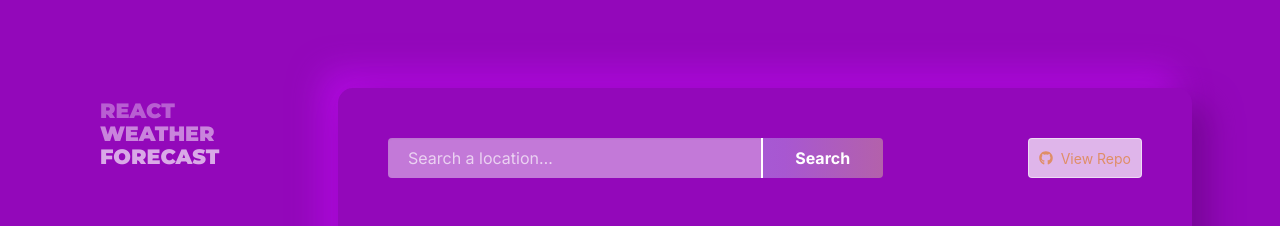
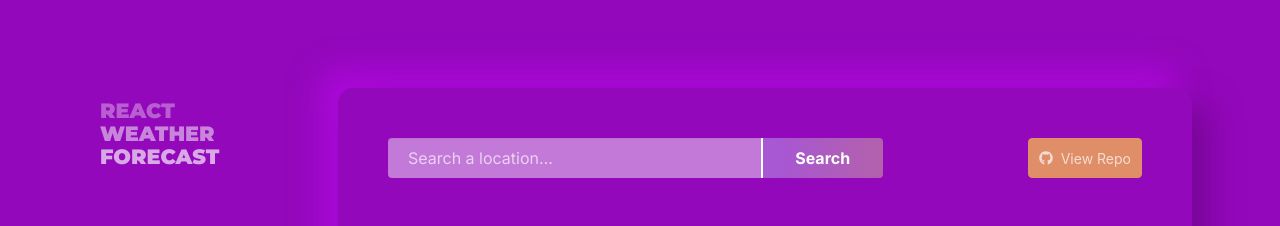
Before and after one commit to GedalyaKrycer/hw-6-weather-dashboard, a React (Create React App) app in the folder weather-forecaster/: page / in a window 1280 px wide. In both pictures the pointer is over the link "View Repo". Shown: the top 226 px of the page. Built offline with nearby package versions, Linux system fonts and the light colour scheme; grey boxes are pictures that could not be loaded.

Commit message:
Fixed hover effect on github button

```diff
--- a/weather-forecaster/src/components/SearchBar/style.css
+++ b/weather-forecaster/src/components/SearchBar/style.css
@@ -59,12 +59,13 @@
     display: flex;
     justify-content: center;
     align-items: center;
-    border: 1px solid rgba(255, 255, 255, 0.5);;
+    border: 1px solid rgba(255, 255, 255, 0.5);
     height: 40px;
     font-size: 14px;
     max-width: 130px;
     border-radius: 4px;
     padding: 10px;
+    transition: ease .3s;
 }
 
 .search-bar__github svg {
@@ -72,8 +73,10 @@
 }
 
 .search-bar__github:hover {
-    background: rgba(255, 255, 255, 0.7);
-    color: var(--primary-color);
+    color: rgba(255, 255, 255, 0.7);
+    background: var(--primary-color);
+    border-color: var(--primary-color);
+    transition: ease .3s;
 }
 
 @media screen and (max-width: 768px) {
```
